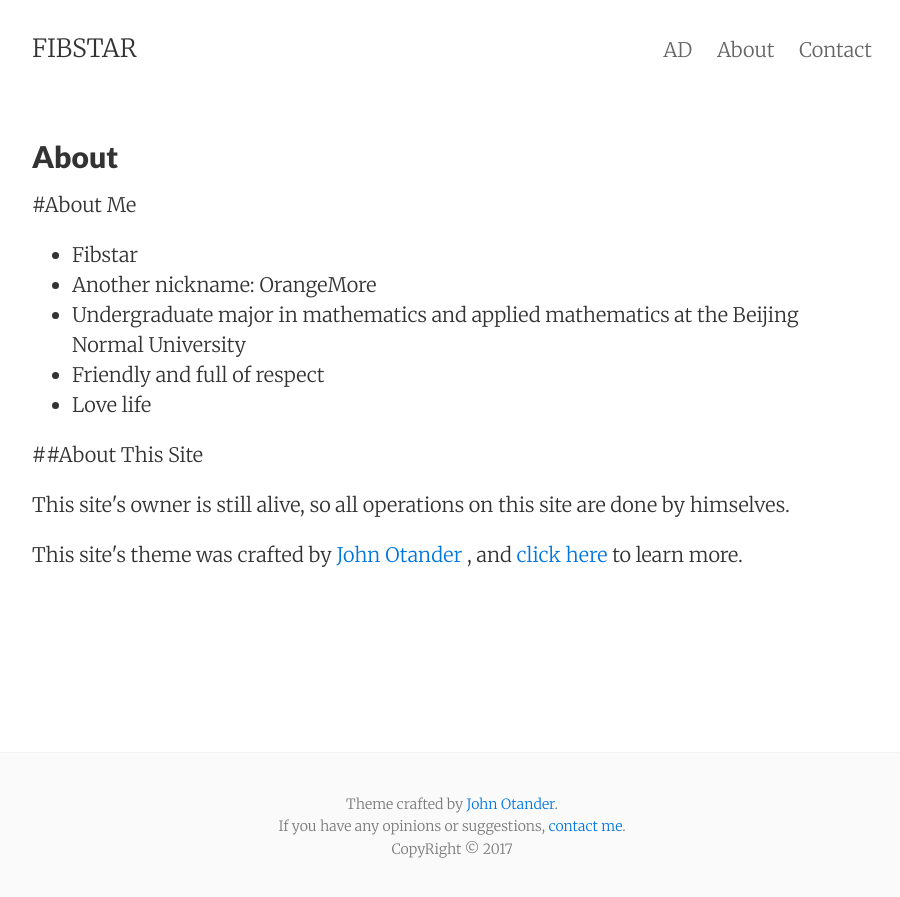
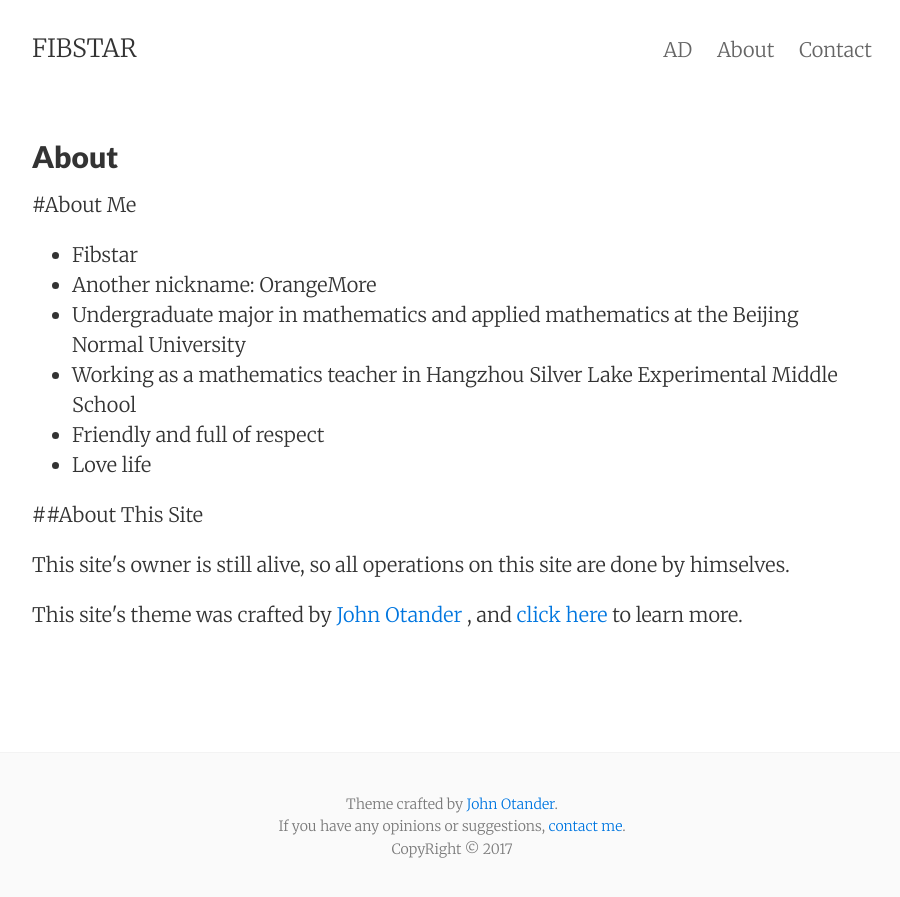
Before and after one commit to FIBSTAR/FIBSTAR.github.io, a Jekyll site: the page built from about.md, in a window 1280 px wide. Shown: the top 897 px of the page, without its empty margins (188-1088 px from the left). Built offline with Jekyll 4.4.1, drawn with Linux system fonts in a browser that asks for light colours.

Commit message:
Update about.md

```diff
--- a/about.md
+++ b/about.md
@@ -8,6 +8,7 @@ tags: about
 * Fibstar
 * Another nickname: OrangeMore
 * Undergraduate major in mathematics and applied mathematics at the Beijing Normal University
+* Working as a mathematics teacher in Hangzhou Silver Lake Experimental Middle School
 * Friendly and full of respect
 * Love life
 
```
